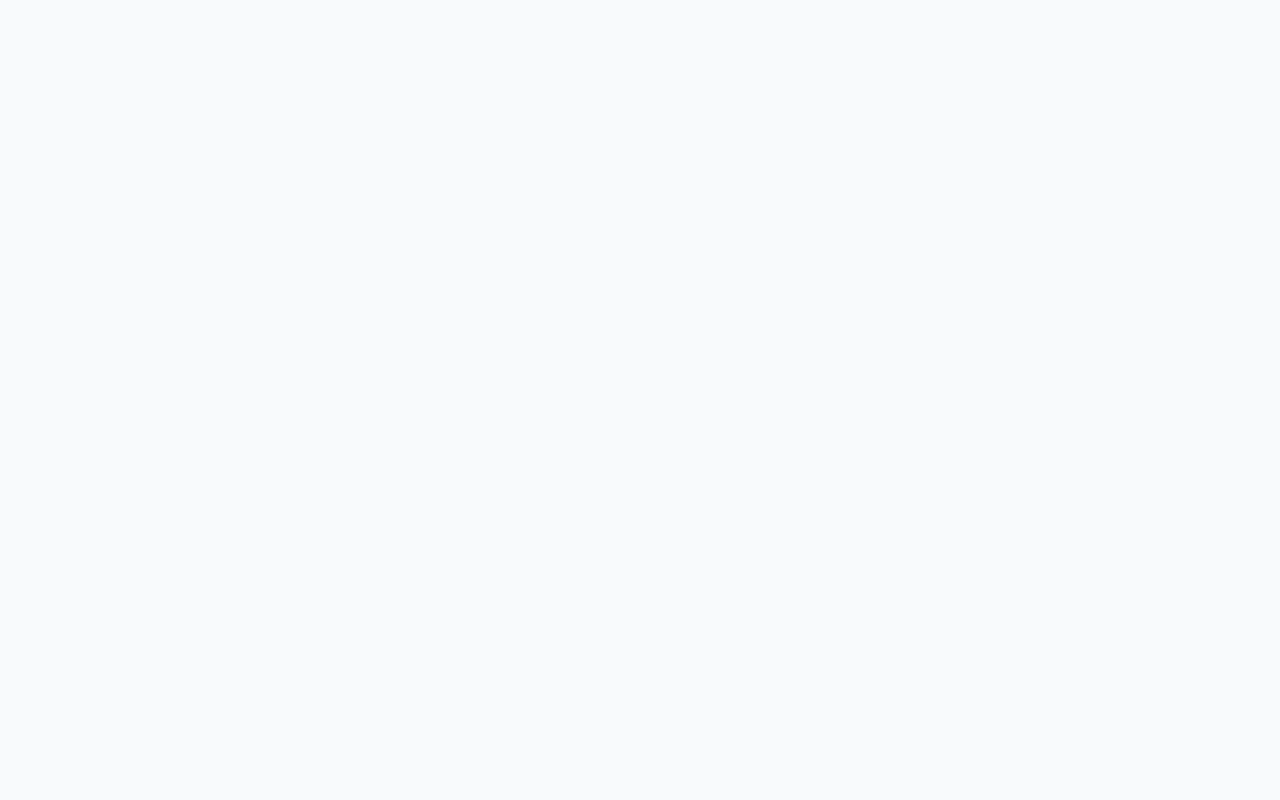
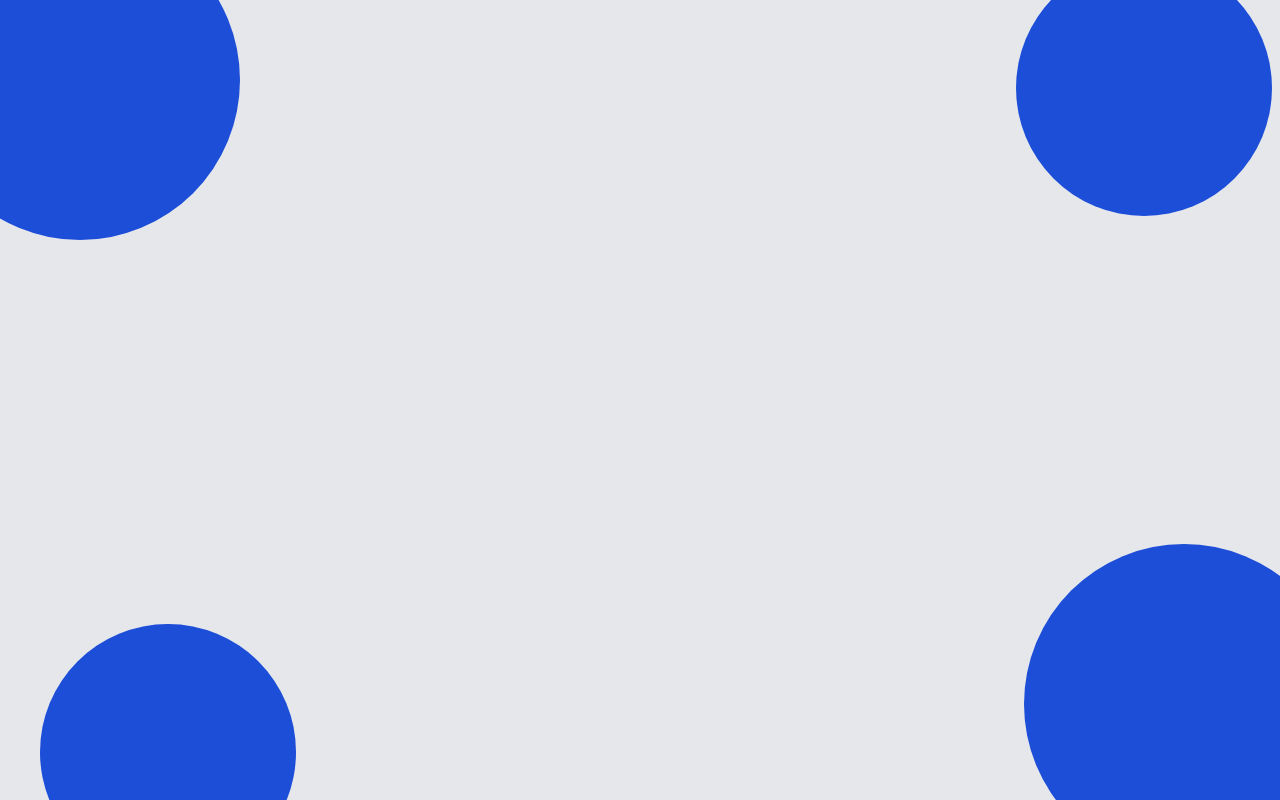
Before and after one commit to valdirluz-dev/frotasync, a Next.js app in the folder frontend/: page /cadastro/DadosPessoais in a window 1280 px wide. Built offline with nearby package versions, Linux system fonts and the light colour scheme.

Commit message:
Implementando os círculos decorativos de fundo na tela de dados pessoais

```diff
--- a/frontend/app/(auth)/cadastro/DadosPessoais/page.tsx
+++ b/frontend/app/(auth)/cadastro/DadosPessoais/page.tsx
@@ -102,6 +102,26 @@ export default function DadosPessoais(){
         }
     };
 
+    return (
+        <div className="relative flex min-h-screen items-center justify-center bg-gray-200 p-4 overflow-hidden">
+            {/*Elementos de fundo*/}
+            <div className="absolute inset-0 pointer-events-none overfllow-hidden">
 
+                {/*Círculo superior esquerdo*/}
+                <div className="absolute -left-20 -top-20 h-80 w-80 rounded-full bg-blue-700" />
+
+                 {/*Círculo superior direito*/}
+                 <div className="absolute -top-10 right-2 h-64 w-64 rounded-full bg-blue-700" />
+
+                {/*Círculo inferior esquerdo*/}
+                 <div className="absolute left-10 -bottom-20 h-64 w-64 rounded-full bg-blue-700" />
+
+                {/*Círculo inferior direito*/}
+                 <div className="absolute -right-16 -bottom-16 h-80 w-80 rounded-full bg-blue-700" />
+
+            </div>
+            {/* */}
+        </div>
+    )
 
 }
```
